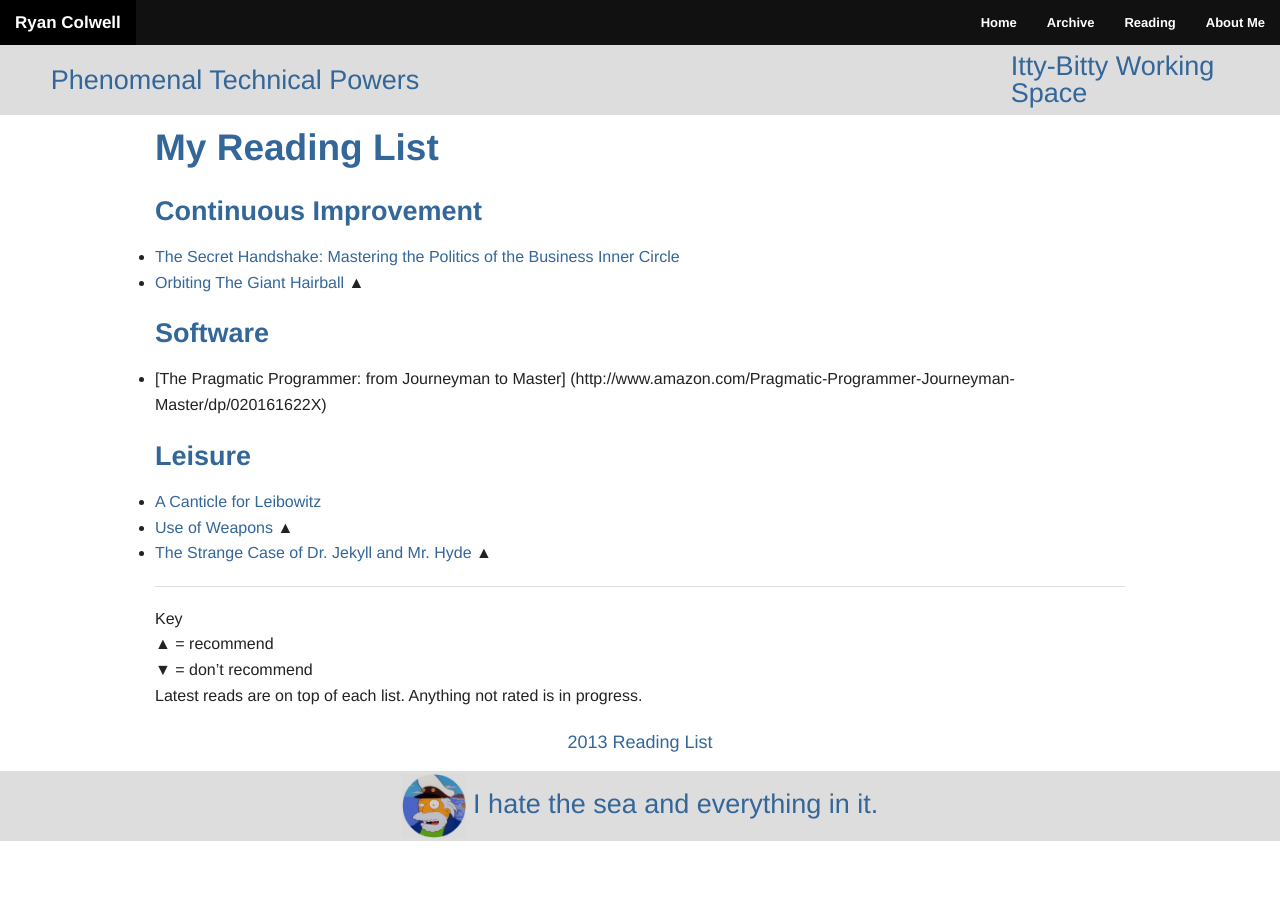
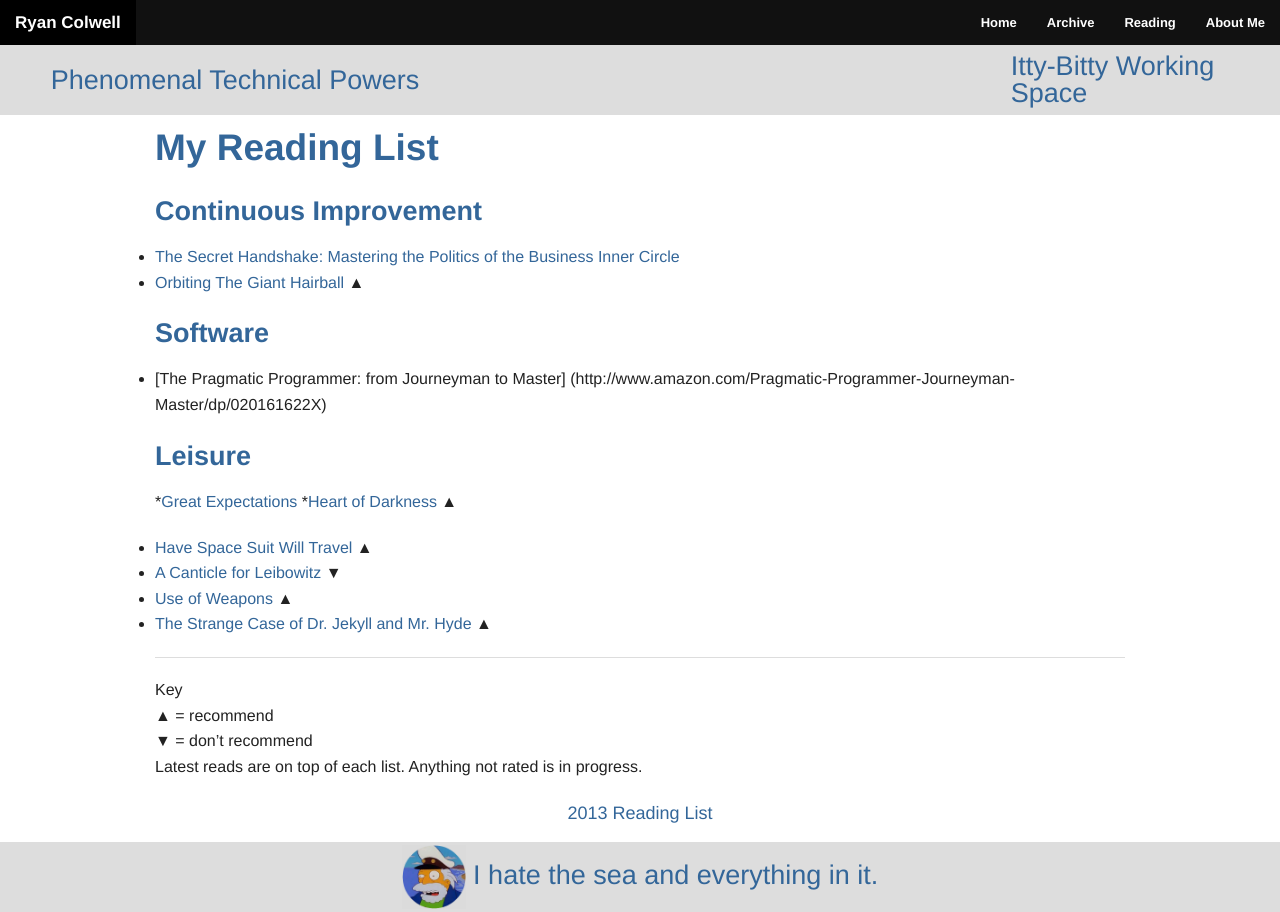
Before and after one commit to ryanco/ryanco.github.io, a Jekyll site: the page built from Books/index.md, in a window 1280 px wide. Built offline with Jekyll 4.4.1, drawn with Linux system fonts in a browser that asks for light colours; nearby versions of some CDN libraries; Markdown is read by kramdown in place of the engine named in the settings.

Commit message:
Updated books

```diff
--- a/Books/index.md
+++ b/Books/index.md
@@ -12,7 +12,10 @@ title: My Reading List
 * [The Pragmatic Programmer: from Journeyman to Master] (http://www.amazon.com/Pragmatic-Programmer-Journeyman-Master/dp/020161622X)
 
 ###Leisure
-* [A Canticle for Leibowitz](http://www.audible.com/pd/Sci-Fi-Fantasy/A-Canticle-for-Leibowitz-Audiobook/B005F5ZBRC)
+*[Great Expectations](http://www.audible.com/pd/Classics/Great-Expectations-Audiobook/B002UZJCYI/)
+*[Heart of Darkness](http://www.audible.com/pd/Classics/Heart-of-Darkness-A-Signature-Performance-by-Kenneth-Branagh-Audiobook/B004AFXAZS) &#9650;
+* [Have Space Suit Will Travel](http://www.audible.com/pd/Sci-Fi-Fantasy/Have-Space-Suit-Will-Travel-Audiobook/B00IASC4OO) &#9650;
+* [A Canticle for Leibowitz](http://www.audible.com/pd/Sci-Fi-Fantasy/A-Canticle-for-Leibowitz-Audiobook/B005F5ZBRC) &#9660;
 * [Use of Weapons](http://www.audible.com/pd/Sci-Fi-Fantasy/Use-of-Weapons-Audiobook/B00B505CH0) &#9650;
 * [The Strange Case of Dr. Jekyll and Mr. Hyde](http://www.audible.com/pd/Classics/The-Strange-Case-of-Dr-Jekyll-Mr-Hyde-Audiobook/B002V017TA) &#9650;
 
```
